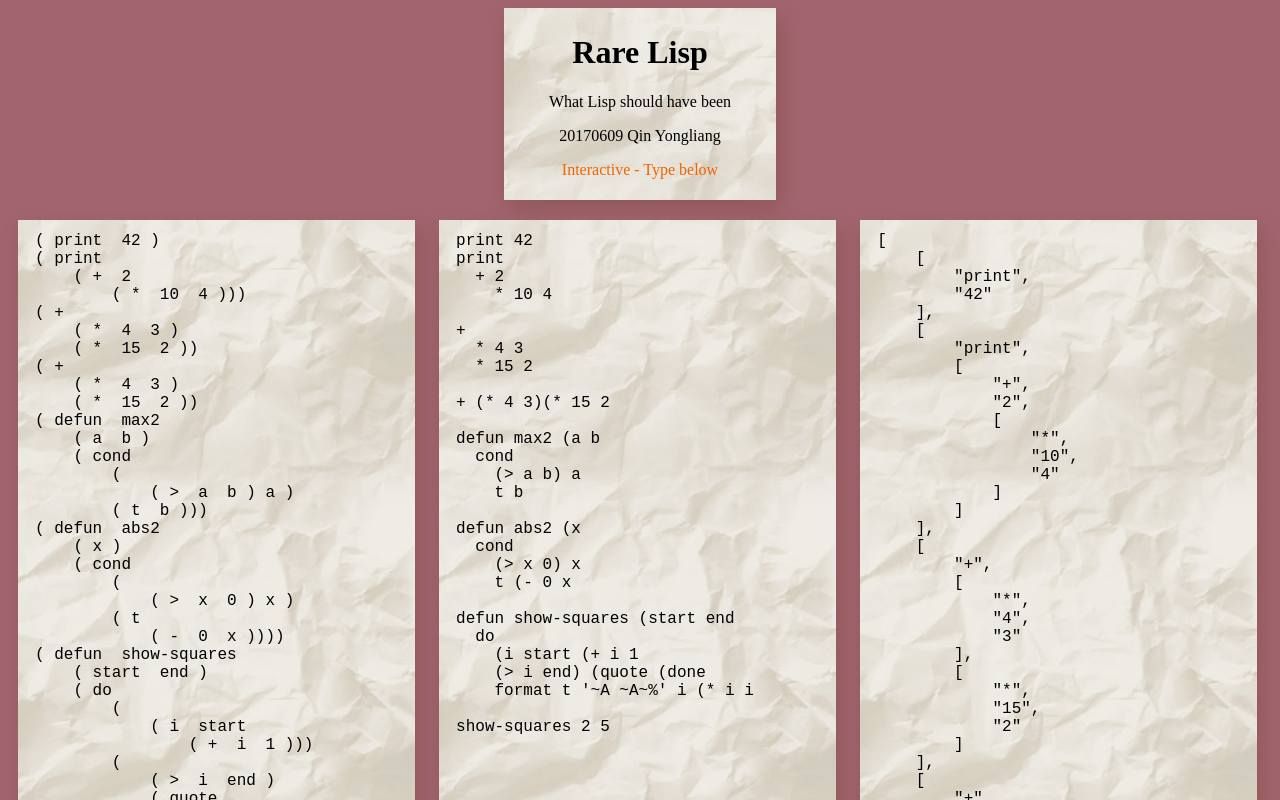
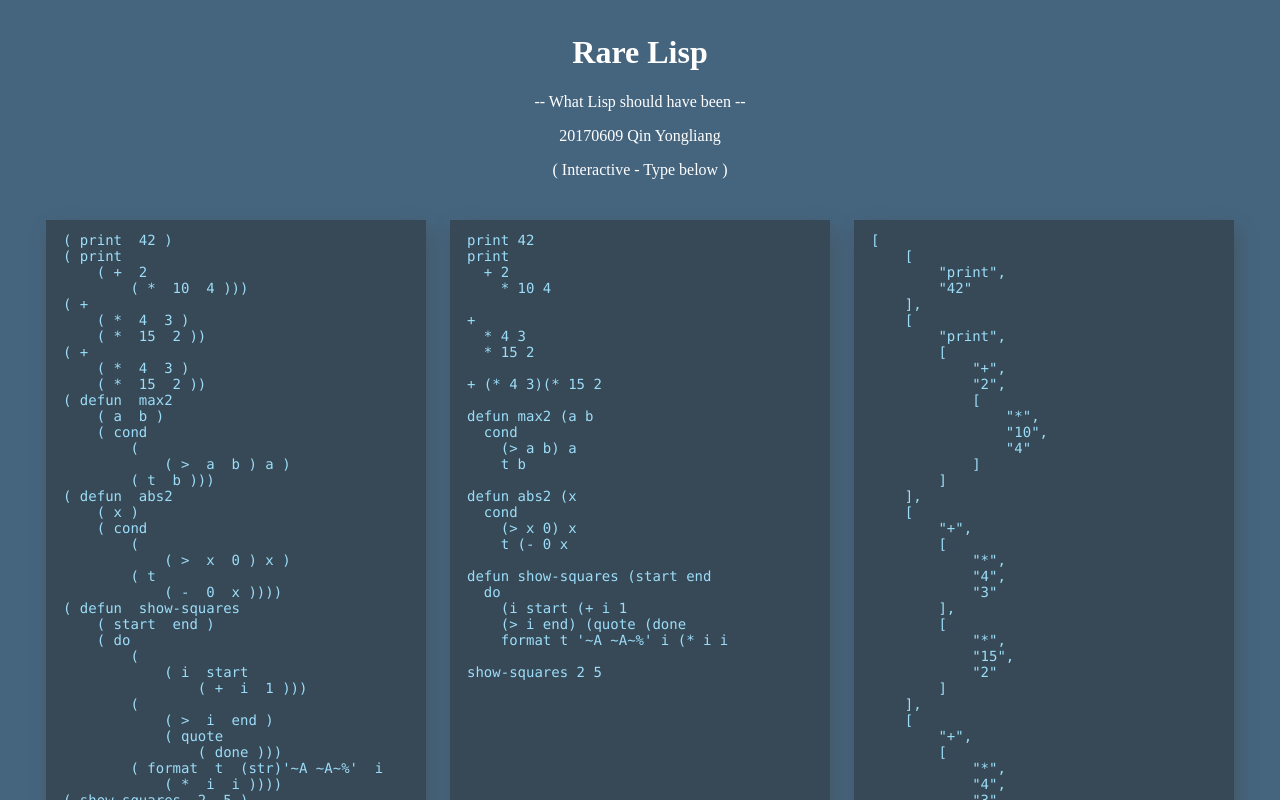
Before and after one commit to ctmakro/meik, a website: page index.html in a window 1280 px wide. Shown: the top 800 px of the page. Drawn offline with Linux system fonts and the light colour scheme.

Commit message:
now looks nice

```diff
--- a/index.css
+++ b/index.css
@@ -1,16 +1,18 @@
 h1 {}
 body {
-    background-color: #a2656f;
+    background-color: #45657f;
+    text-align: center;
 }
 .range{
     width:33%;
     display: inline-block;
     min-width: 200px;
+    max-width: 400px;
 }
 .titleouter{
     text-align: center;
 }
-.title{text-align: center;display: inline-block;padding: 5px 45px;margin-bottom: 10px;background: url(paper_tinted.jpg);box-shadow: 4px 8px 20px 0px rgba(76, 40, 0, 0.22);}
+.title{text-align: center;display: inline-block;padding: 5px 45px;margin-bottom: 10px;color: white;/* background: url(paper_tinted.jpg); *//* box-shadow: 4px 8px 20px 0px rgba(76, 40, 0, 0.22); */}
 textarea:focus{
     outline: none;
     /* background-color: beige; */
@@ -24,9 +26,9 @@ textarea:focus{
     background-color: rgba(255, 249, 238, 0);
     /* max-width: 1024px; */
     height: 1024px;
-    font-family: monospace;
-    font-size: 16px;
-    font-weight: normal;
+    font-size: 14px;
+    font-family: consolas;
+    color: #9cddf9;
 }
 .input{
     /* background: white; */
@@ -41,7 +43,6 @@ textarea:focus{
     margin: 10px;
     /* border-style: solid; */
     /* border-width: 1px; */
-    background: url(paper_tinted.jpg);
-    /* background-color: rgb(255, 255, 255); */
+    /* background: url(paper_tinted.jpg); */
+    background-color: rgb(55, 73, 86);
     box-shadow: 4px 8px 20px 0px rgba(76, 40, 0, 0.22);
-}
--- a/index.html
+++ b/index.html
@@ -10,9 +10,9 @@
   <div class="titleouter">
     <div class="title">
       <h1>Rare Lisp</h1>
-      <p>What Lisp should have been</p>
+      <p>-- What Lisp should have been --</p>
       <p>20170609 Qin Yongliang</p>
-      <p style="color:#ef6500;">Interactive - Type below</p>
+      <p class="notice">( Interactive - Type below )</p>
     </div>
   </div>
 
```
